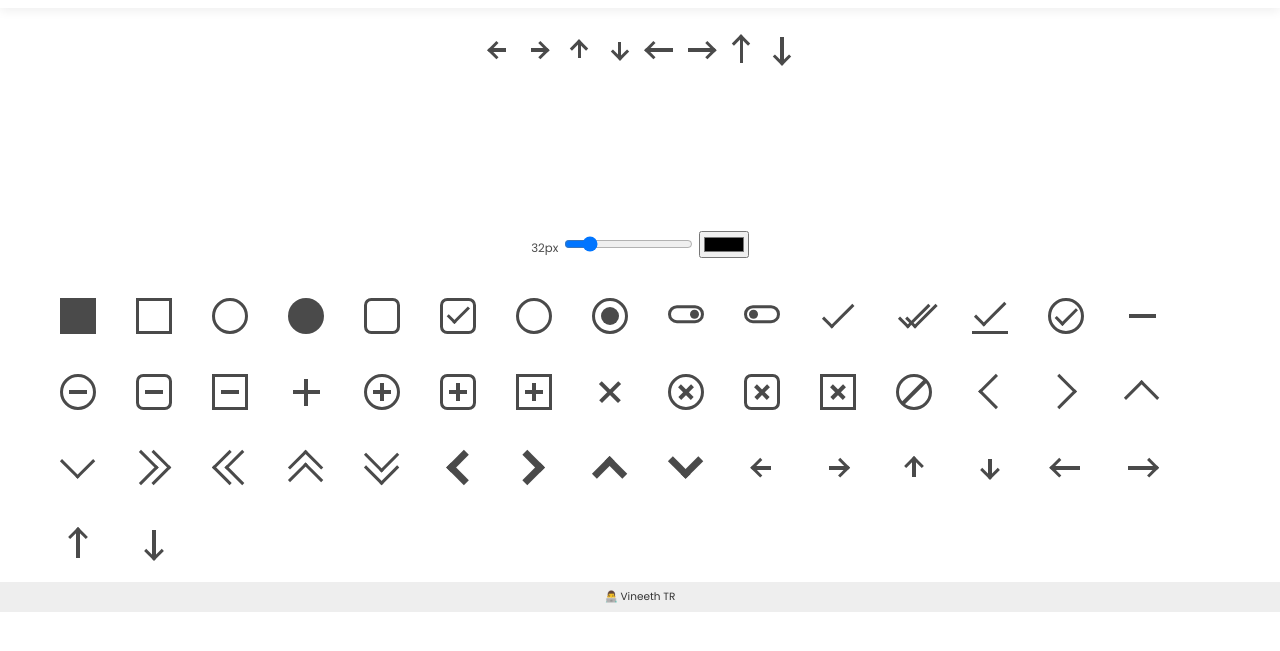
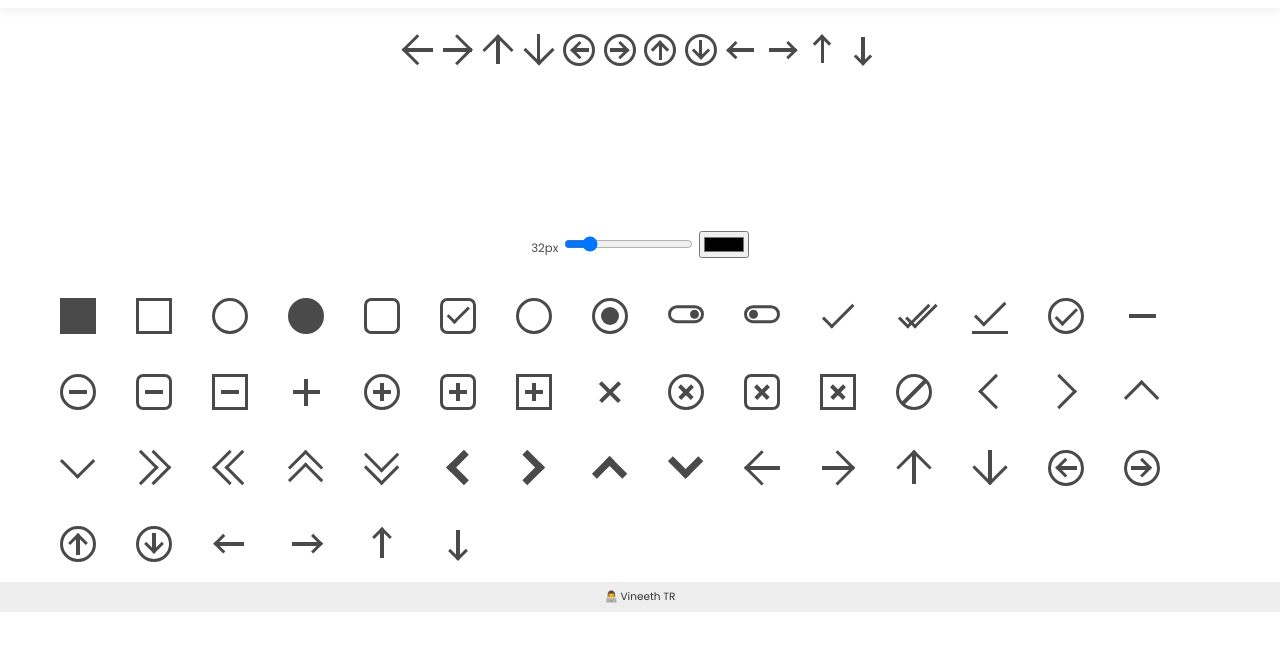
Before and after one commit to vineethtrv/css-icons, a plain HTML site: page index.html in a window 1280 px wide. Shown: the part 49-700 px from the top of the page. Drawn offline with Linux system fonts and the light colour scheme.

Commit message:
circle arrow icons

```diff
--- a/assets/scss/vendors/_icons.scss
+++ b/assets/scss/vendors/_icons.scss
@@ -692,20 +692,21 @@
     &::after {
         content: '';
         position: absolute;
-        width: 0.4em;
-        height: 0.4em;
+        width: 0.7em;
+        height: 0.7em;
         border-left: 0.1em solid currentColor;
         border-bottom: 0.1em solid currentColor;
-        left: 0.25em;
+        left: 0.15em;
         top: 50%;
         transform: translateY(-50%) rotate(45deg);
     }
     &::before{
         content: '';
         position: absolute;
-        width: 0.5em;
+        width: 0.9em;
         height: 0.1em;
         inset: 0;
+        left: 0.1em;
         margin: auto ;
         background: currentColor;
     }
@@ -717,19 +718,20 @@
     &::after {
         content: '';
         position: absolute;
-        width: 0.4em;
-        height: 0.4em;
+        width: 0.7em;
+        height: 0.7em;
         border-right: 0.1em solid currentColor;
         border-top: 0.1em solid currentColor;
-        right: 0.25em;
+        right: 0.15em;
         top: 50%;
         transform: translateY(-50%) rotate(45deg);
     }
     &::before{
         content: '';
         position: absolute;
-        width: 0.5em;
+        width: 0.9em;
         height: 0.1em;
+        right: 0.1em;
         inset: 0;
         margin: auto ;
         background: currentColor;
@@ -742,19 +744,20 @@
     &::after {
         content: '';
         position: absolute;
-        width: 0.4em;
-        height: 0.4em;
+        width: 0.7em;
+        height: 0.7em;
         border-left: 0.1em solid currentColor;
         border-top: 0.1em solid currentColor;
         left: 50%;
-        top: 0.25em;
+        top: 0.15em;
         transform: translateX(-50%) rotate(45deg);
     }
     &::before{
         content: '';
         position: absolute;
         width: 0.1em;
-        height: 0.5em;
+        height: 0.9em;
+        top: 0.1em;
         inset: 0;
         margin: auto ;
         background: currentColor;
@@ -767,12 +770,97 @@
     &::after {
         content: '';
         position: absolute;
+        width: 0.7em;
+        height: 0.7em;
+        border-right: 0.1em solid currentColor;
+        border-bottom: 0.1em solid currentColor;
+        left: 50%;
+        bottom: 0.15em;
+        transform: translateX(-50%) rotate(45deg);
+    }
+    &::before{
+        content: '';
+        position: absolute;
+        width: 0.1em;
+        height: 0.9em;
+        inset: 0;
+        bottom: 0.1em;
+        margin: auto ;
+        background: currentColor;
+    }
+}
+
+.icon-circle-arrow-left {
+    @extend %icon;
+    width: 1em;
+    height: 1em;
+    border: 0.1em solid currentColor;
+    border-radius: 50%;
+    &::after {
+        content: '';
+        position: absolute;
+        width: 0.4em;
+        height: 0.4em;
+        border-left: 0.1em solid currentColor;
+        border-bottom: 0.1em solid currentColor;
+        left: 0.2em;
+        top: 50%;
+        transform: translateY(-50%) rotate(45deg);
+    }
+    &::before{
+        content: '';
+        position: absolute;
+        width: 0.5em;
+        height: 0.1em;
+        inset: 0;
+        left: 0.1em;
+        margin: auto ;
+        background: currentColor;
+    }
+}
+.icon-circle-arrow-right {
+    @extend %icon;
+    width: 1em;
+    height: 1em;
+    border: 0.1em solid currentColor;
+    border-radius: 50%;
+    &::after {
+        content: '';
+        position: absolute;
         width: 0.4em;
         height: 0.4em;
         border-right: 0.1em solid currentColor;
-        border-bottom: 0.1em solid currentColor;
+        border-top: 0.1em solid currentColor;
+        right: 0.2em;
+        top: 50%;
+        transform: translateY(-50%) rotate(45deg);
+    }
+    &::before{
+        content: '';
+        position: absolute;
+        width: 0.5em;
+        height: 0.1em;
+        inset: 0;
+        right: 0.1em;
+        margin: auto ;
+        background: currentColor;
+    }
+}
+.icon-circle-arrow-up {
+    @extend %icon;
+    width: 1em;
+    height: 1em;
+    border: 0.1em solid currentColor;
+    border-radius: 50%;
+    &::after {
+        content: '';
+        position: absolute;
+        width: 0.4em;
+        height: 0.4em;
+        border-left: 0.1em solid currentColor;
+        border-top: 0.1em solid currentColor;
         left: 50%;
-        bottom: 0.25em;
+        top: 0.2em;
         transform: translateX(-50%) rotate(45deg);
     }
     &::before{
@@ -781,11 +869,45 @@
         width: 0.1em;
         height: 0.5em;
         inset: 0;
+        top: 0.1em;
+        margin: auto ;
+        background: currentColor;
+    }
+}
+.icon-circle-arrow-down {
+    @extend %icon;
+    width: 1em;
+    height: 1em;
+    border: 0.1em solid currentColor;
+    border-radius: 50%;
+    &::after {
+        content: '';
+        position: absolute;
+        width: 0.4em;
+        height: 0.4em;
+        border-right: 0.1em solid currentColor;
+        border-bottom: 0.1em solid currentColor;
+        left: 50%;
+        bottom: 0.2em;
+        transform: translateX(-50%) rotate(45deg);
+    }
+    &::before{
+        content: '';
+        position: absolute;
+        width: 0.1em;
+        height: 0.5em;
+        inset: 0;
+        bottom: 0.1em;
         margin: auto ;
         background: currentColor;
     }
 }
 
+
+
+
+
+//
 .icon-long-arrow-left {
     @extend %icon;
     width: 1em;
--- a/index.html
+++ b/index.html
@@ -27,6 +27,12 @@
         <span class="icon-arrow-right"></span>
         <span class="icon-arrow-up"></span>
         <span class="icon-arrow-down"></span>
+
+        <span class="icon-circle-arrow-left"></span>
+        <span class="icon-circle-arrow-right"></span>
+        <span class="icon-circle-arrow-up"></span>
+        <span class="icon-circle-arrow-down"></span>
+
         <span class="icon-long-arrow-left"></span>
         <span class="icon-long-arrow-right"></span>
         <span class="icon-long-arrow-up"></span>
@@ -101,6 +107,12 @@
             <span class="icon-arrow-right"></span>
             <span class="icon-arrow-up"></span>
             <span class="icon-arrow-down"></span>
+
+            <span class="icon-circle-arrow-left"></span>
+            <span class="icon-circle-arrow-right"></span>
+            <span class="icon-circle-arrow-up"></span>
+            <span class="icon-circle-arrow-down"></span>
+
             <span class="icon-long-arrow-left"></span>
             <span class="icon-long-arrow-right"></span>
             <span class="icon-long-arrow-up"></span>
```
Also changed, not shown: assets/css/styles.css.
